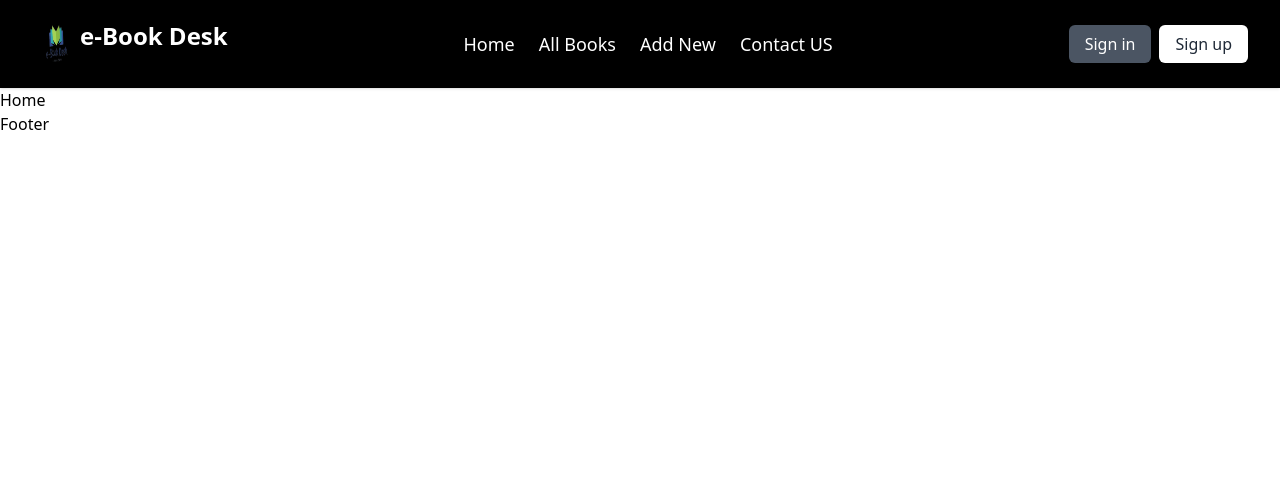
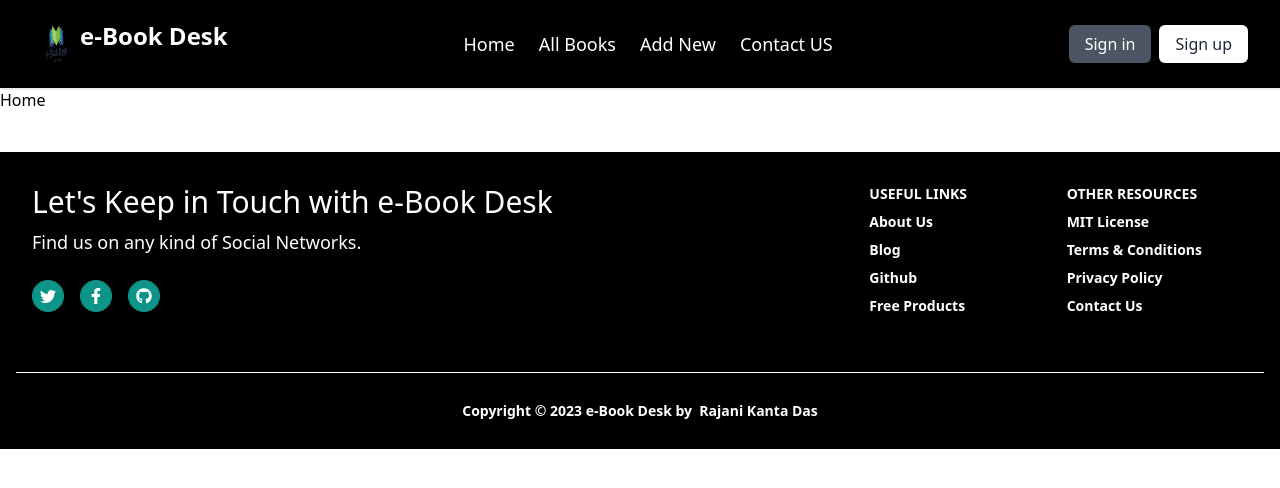
Before and after one commit to raj073/e-Book-Desk-Front-end, a React (Vite) app: page / in a window 1280 px wide. Shown: the top 488 px of the page. Built offline with nearby package versions, Linux system fonts and the light colour scheme.

Commit message:
Footed added

```diff
--- a/src/Pages/Footer/Footer.tsx
+++ b/src/Pages/Footer/Footer.tsx
@@ -1,3 +1,175 @@
+import { BsTwitter } from "react-icons/bs";
+import { FaFacebookF, FaGithub } from "react-icons/fa";
+
 export default function Footer() {
-  return <div>Footer</div>;
+  return (
+    <footer className="relative bg-black pt-8 pb-6 mt-10">
+      <div className="container mx-auto px-4">
+        <div className="flex flex-wrap text-left lg:text-left">
+          <div className="w-full lg:w-6/12 px-4">
+            <h4 className="text-3xl fonat-semibold text-white">
+              Let's Keep in Touch with e-Book Desk
+            </h4>
+            <h5 className="text-lg mt-2 mb-2 text-white">
+              Find us on any kind of Social Networks.
+            </h5>
+            <div className="mt-6 lg:mb-0 mb-6 flex">
+              <a
+                href="https://twitter.com"
+                target="_blank"
+                className="group flex relative"
+              >
+                <span className="inline-block rounded-full bg-teal-600 p-2 text-white shadow transition hover:bg-teal-500 sdark:bg-gray-700 dark:text-teal-300 dark:hover:bg-gray-600 cursor-pointer">
+                  <BsTwitter />
+                </span>
+                <span
+                  className="group-hover:opacity-100 transition-opacity bg-gray-800 px-1 text-sm text-gray-100
+            absolute opacity-0 mt-12 text-center"
+                >
+                  Twitter
+                </span>
+              </a>
+
+              <a
+                href="https://facebook.com"
+                target="_blank"
+                className="group flex relative ml-4"
+              >
+                <span className="inline-block rounded-full bg-teal-600 p-2 text-white shadow transition hover:bg-teal-500 sdark:bg-gray-700 dark:text-teal-300 dark:hover:bg-gray-600 cursor-pointer">
+                  <FaFacebookF />
+                </span>
+                <span
+                  className="group-hover:opacity-100 transition-opacity bg-gray-800 px-1 text-sm text-gray-100
+            absolute opacity-0 mt-12 text-center"
+                >
+                  Facebook
+                </span>
+              </a>
+
+              <a
+                href="https://github.com"
+                target="_blank"
+                className="group flex relative ml-4"
+              >
+                <span className="inline-block rounded-full bg-teal-600 p-2 text-white shadow transition hover:bg-teal-500 sdark:bg-gray-700 dark:text-teal-300 dark:hover:bg-gray-600 cursor-pointer">
+                  <FaGithub />
+                </span>
+                <span
+                  className="group-hover:opacity-100 transition-opacity bg-gray-800 px-1 text-sm text-gray-100
+            absolute opacity-0 mt-12 text-center"
+                >
+                  GitHub
+                </span>
+              </a>
+            </div>
+          </div>
+          <div className="w-full lg:w-6/12 px-4 text-white">
+            <div className="flex flex-wrap items-top mb-6">
+              <div className="w-full lg:w-4/12 px-4 ml-auto">
+                <span className="block uppercase text-blueGray-500 text-sm font-semibold mb-2 text-white">
+                  Useful Links
+                </span>
+                <ul className="list-unstyled">
+                  <li>
+                    <a
+                      className="text-blueGray-600 hover:text-blueGray-800 font-semibold block pb-2 text-sm"
+                      href="https://www.creative-tim.com/presentation?ref=njs-profile"
+                    >
+                      About Us
+                    </a>
+                  </li>
+                  <li>
+                    <a
+                      className="text-blueGray-600 hover:text-blueGray-800 font-semibold block pb-2 text-sm"
+                      href="https://blog.creative-tim.com?ref=njs-profile"
+                    >
+                      Blog
+                    </a>
+                  </li>
+                  <li>
+                    <a
+                      className="text-blueGray-600 hover:text-blueGray-800 font-semibold block pb-2 text-sm"
+                      href="https://www.github.com/creativetimofficial?ref=njs-profile"
+                    >
+                      Github
+                    </a>
+                  </li>
+                  <li>
+                    <a
+                      className="text-blueGray-600 hover:text-blueGray-800 font-semibold block pb-2 text-sm"
+                      href="https://www.creative-tim.com/bootstrap-themes/free?ref=njs-profile"
+                    >
+                      Free Products
+                    </a>
+                  </li>
+                </ul>
+              </div>
+              <div className="w-full lg:w-4/12 px-4">
+                <span className="block uppercase text-blueGray-500 text-sm font-semibold mb-2">
+                  Other Resources
+                </span>
+                <ul className="list-unstyled">
+                  <li>
+                    <a
+                      className="text-blueGray-600 hover:text-blueGray-800 font-semibold block pb-2 text-sm"
+                      href="https://github.com/creativetimofficial/notus-js/blob/main/LICENSE.md?ref=njs-profile"
+                    >
+                      MIT License
+                    </a>
+                  </li>
+                  <li>
+                    <a
+                      className="text-blueGray-600 hover:text-blueGray-800 font-semibold block pb-2 text-sm"
+                      href="https://creative-tim.com/terms?ref=njs-profile"
+                    >
+                      Terms &amp; Conditions
+                    </a>
+                  </li>
+                  <li>
+                    <a
+                      className="text-blueGray-600 hover:text-blueGray-800 font-semibold block pb-2 text-sm"
+                      href="https://creative-tim.com/privacy?ref=njs-profile"
+                    >
+                      Privacy Policy
+                    </a>
+                  </li>
+                  <li>
+                    <a
+                      className="text-blueGray-600 hover:text-blueGray-800 font-semibold block pb-2 text-sm"
+                      href="https://creative-tim.com/contact-us?ref=njs-profile"
+                    >
+                      Contact Us
+                    </a>
+                  </li>
+                </ul>
+              </div>
+            </div>
+          </div>
+        </div>
+        <hr className="my-6 border-white" />
+        <div className="flex flex-wrap items-center md:justify-between justify-center text-white">
+          <div className="w-full md:w-4/12 px-4 mx-auto text-center">
+            <div className="text-sm text-blueGray-500 font-semibold py-1">
+              Copyright ©{" "}
+              <span id="get-current-year">{new Date().getFullYear()}</span>
+              <a
+                href="https://www.creative-tim.com/product/notus-js"
+                className="text-blueGray-500 hover:text-gray-800"
+                target="_blank"
+              >
+                {" "}
+                e-Book Desk by &nbsp;
+                <a
+                  href="https://www.creative-tim.com?ref=njs-profile"
+                  className="text-blueGray-500 hover:text-blueGray-800"
+                >
+                  Rajani Kanta Das
+                </a>
+              </a>
+            </div>
+          </div>
+        </div>
+      </div>
+    </footer>
+  );
 }
```
